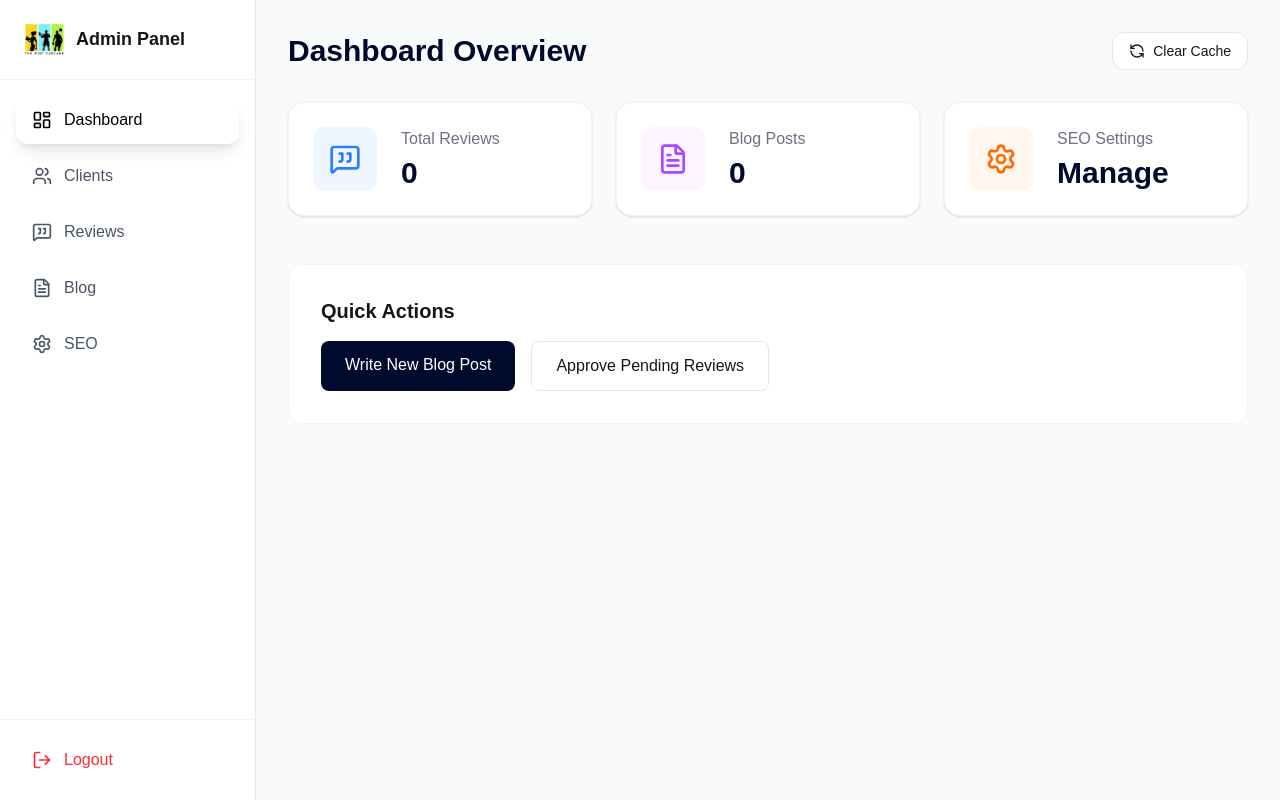
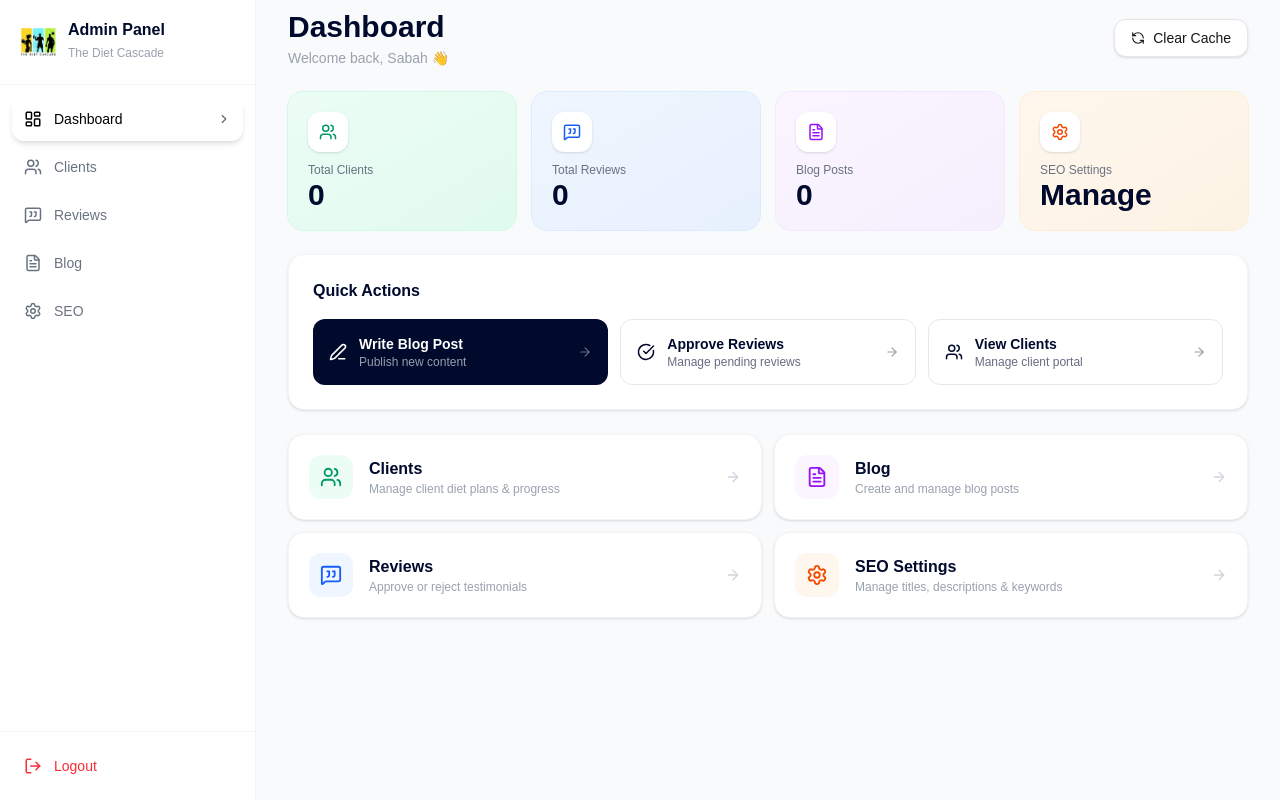
Before and after one commit to saoodghare08/TDC, a Next.js app: page /admin in a window 1280 px wide. Built offline with nearby package versions, Linux system fonts and the light colour scheme; no server answers; the database is empty.

Commit message:
feat: implement initial admin dashboard with a shared layout, navigation, and core statistics page.

```diff
--- a/app/admin/layout.jsx
+++ b/app/admin/layout.jsx
@@ -5,7 +5,7 @@ import { usePathname } from 'next/navigation';
 import { createClient } from '@/utils/supabase/client';
 import { useRouter } from 'next/navigation';
 import { useState } from 'react';
-import { LayoutDashboard, MessageSquareQuote, FileText, Settings, LogOut, Menu, X, Users } from 'lucide-react';
+import { LayoutDashboard, MessageSquareQuote, FileText, Settings, LogOut, Menu, X, Users, ChevronRight } from 'lucide-react';
 import clsx from 'clsx';
 import Image from 'next/image';
 
@@ -25,60 +25,66 @@ export default function AdminLayout({ children }) {
 
     const handleLogout = async () => {
         await supabase.auth.signOut();
-        // Clear the session expiry cookie
         document.cookie = "admin_session_expiry=; expires=Thu, 01 Jan 1970 00:00:00 UTC; path=/;";
         router.push('/admin/login');
         router.refresh();
     };
 
-    // Render login page without the sidebar shell
     if (pathname === '/admin/login') {
         return <>{children}</>;
     }
 
     return (
         <div className="flex h-screen bg-gray-50">
-            {/* Mobile Header */}
-            <div className="md:hidden fixed top-0 left-0 right-0 h-16 bg-white border-b border-gray-200 z-40 flex items-center justify-between px-4">
-                <div className="flex items-center gap-3">
-                    <Image src="/images/logo.png" width={32} height={32} alt="Logo" className="object-contain" />
-                    <span className="font-bold font-heading text-lg">Admin Panel</span>
+
+            {/* ── Mobile top bar ───────────────────────────────────── */}
+            <div className="md:hidden fixed top-0 inset-x-0 h-14 bg-white border-b border-gray-100 z-40 flex items-center justify-between px-4 shadow-sm">
+                <div className="flex items-center gap-2.5">
+                    <Image src="/images/logo.png" width={28} height={28} alt="Logo" className="object-contain" />
+                    <span className="font-bold font-heading text-base text-heading">Admin Panel</span>
                 </div>
                 <button
                     onClick={() => setIsSidebarOpen(true)}
-                    className="p-2 text-gray-600 hover:bg-gray-100 rounded-lg"
+                    className="p-2 text-gray-600 hover:bg-gray-100 rounded-xl transition"
+                    aria-label="Open menu"
                 >
-                    <Menu size={24} />
+                    <Menu size={22} />
                 </button>
             </div>
 
-            {/* Overlay */}
+            {/* ── Overlay ──────────────────────────────────────────── */}
             {isSidebarOpen && (
                 <div
-                    className="fixed inset-0 bg-black/50 z-40 md:hidden"
+                    className="fixed inset-0 bg-black/40 backdrop-blur-sm z-40 md:hidden"
                     onClick={() => setIsSidebarOpen(false)}
                 />
             )}
 
-            {/* Sidebar */}
+            {/* ── Sidebar ──────────────────────────────────────────── */}
             <aside className={clsx(
-                "fixed inset-y-0 left-0 z-50 w-64 bg-white border-r border-gray-200 flex flex-col transition-transform duration-300 ease-in-out md:translate-x-0 md:static",
+                "fixed inset-y-0 left-0 z-50 w-64 bg-white border-r border-gray-100 flex flex-col transition-transform duration-300 ease-in-out md:translate-x-0 md:static shadow-xl md:shadow-none",
                 isSidebarOpen ? "translate-x-0" : "-translate-x-full"
             )}>
-                <div className="p-6 border-b border-gray-100 flex items-center justify-between">
+                {/* Logo */}
+                <div className="p-5 border-b border-gray-100 flex items-center justify-between">
                     <div className="flex items-center gap-3">
-                        <Image src="/images/logo.png" width={40} height={40} alt="Logo" className="object-contain" />
-                        <span className="font-bold font-heading text-lg">Admin Panel</span>
+                        <Image src="/images/logo.png" width={36} height={36} alt="Logo" className="object-contain" />
+                        <div>
+                            <span className="font-bold font-heading text-base text-heading block leading-tight">Admin Panel</span>
+                            <span className="text-xs text-gray-400">The Diet Cascade</span>
+                        </div>
                     </div>
                     <button
                         onClick={() => setIsSidebarOpen(false)}
-                        className="p-2 text-gray-500 hover:bg-gray-100 rounded-lg md:hidden"
+                        className="p-1.5 text-gray-400 hover:bg-gray-100 rounded-lg md:hidden transition"
+                        aria-label="Close menu"
                     >
-                        <X size={20} />
+                        <X size={18} />
                     </button>
                 </div>
 
-                <nav className="flex-1 p-4 space-y-2">
+                {/* Nav */}
+                <nav className="flex-1 p-3 space-y-1 overflow-y-auto">
                     {navItems.map((item) => {
                         const Icon = item.icon;
                         const isActive = pathname === item.href;
@@ -86,34 +92,36 @@ export default function AdminLayout({ children }) {
                             <Link
                                 key={item.href}
                                 href={item.href}
-                                onClick={() => setIsSidebarOpen(false)} // Close on navigate
+                                onClick={() => setIsSidebarOpen(false)}
                                 className={clsx(
-                                    "flex items-center gap-3 px-4 py-3 rounded-xl transition-all font-medium",
+                                    "flex items-center gap-3 px-3 py-3 rounded-xl transition-all font-medium text-sm group",
                                     isActive
-                                        ? "bg-primary text-black shadow-lg shadow-primary/20"
-                                        : "text-gray-600 hover:bg-gray-100 hover:text-heading"
+                                        ? "bg-primary text-black shadow-md shadow-primary/20"
+                                        : "text-gray-500 hover:bg-gray-50 hover:text-heading"
                                 )}
                             >
-                                <Icon size={20} />
-                                {item.label}
+                                <Icon size={18} />
+                                <span className="flex-1">{item.label}</span>
+                                {isActive && <ChevronRight size={14} className="opacity-60" />}
                             </Link>
                         );
                     })}
                 </nav>
 
-                <div className="p-4 border-t border-gray-100">
+                {/* Logout */}
+                <div className="p-3 border-t border-gray-100">
                     <button
                         onClick={handleLogout}
-                        className="flex items-center gap-3 px-4 py-3 rounded-xl text-red-500 hover:bg-red-50 w-full transition-colors font-medium"
+                        className="flex items-center gap-3 px-3 py-3 rounded-xl text-red-500 hover:bg-red-50 w-full transition-colors font-medium text-sm"
                     >
-                        <LogOut size={20} />
+                        <LogOut size={18} />
                         Logout
                     </button>
                 </div>
             </aside>
 
-            {/* Main Content */}
-            <main className="flex-1 overflow-y-auto p-4 md:p-8 pt-20 md:pt-8">
+            {/* ── Main ─────────────────────────────────────────────── */}
+            <main className="flex-1 overflow-y-auto pt-14 md:pt-0 p-4 md:p-8">
                 {children}
             </main>
         </div>
--- a/app/admin/page.jsx
+++ b/app/admin/page.jsx
@@ -2,24 +2,36 @@
 
 import { useState, useEffect } from 'react';
 import { createClient } from '@/utils/supabase/client';
-import { MessageSquareQuote, FileText, Settings, Users } from 'lucide-react';
+import {
+    MessageSquareQuote, FileText, Settings, Users,
+    RefreshCcw, PenLine, CheckCircle, ArrowRight
+} from 'lucide-react';
 import Link from 'next/link';
 import clsx from 'clsx';
-
 import { clearGlobalCache } from './actions';
-import { RefreshCcw } from 'lucide-react';
 
 export default function AdminDashboard() {
-    const [stats, setStats] = useState({ reviews: 0, posts: 0 });
+    const [stats, setStats] = useState({ reviews: 0, posts: 0, clients: 0 });
     const [clearing, setClearing] = useState(false);
     const [message, setMessage] = useState(null);
     const supabase = createClient();
 
     useEffect(() => {
         async function fetchStats() {
-            const { count: reviewCount } = await supabase.from('reviews').select('*', { count: 'exact', head: true });
-            const { count: postCount } = await supabase.from('posts').select('*', { count: 'exact', head: true });
-            setStats({ reviews: reviewCount || 0, posts: postCount || 0 });
+            const [
+                { count: reviewCount },
+                { count: postCount },
+                { count: clientCount }
+            ] = await Promise.all([
+                supabase.from('reviews').select('*', { count: 'exact', head: true }),
+                supabase.from('posts').select('*', { count: 'exact', head: true }),
+                supabase.from('clients').select('*', { count: 'exact', head: true }),
+            ]);
+            setStats({
+                reviews: reviewCount || 0,
+                posts: postCount || 0,
+                clients: clientCount || 0,
+            });
         }
         fetchStats();
     }, []);
@@ -33,61 +45,193 @@ export default function AdminDashboard() {
         setTimeout(() => setMessage(null), 3000);
     };
 
-    const cards = [
-        { label: 'Total Reviews', value: stats.reviews, icon: MessageSquareQuote, color: 'text-blue-500', bg: 'bg-blue-50', link: '/admin/reviews' },
-        { label: 'Blog Posts', value: stats.posts, icon: FileText, color: 'text-purple-500', bg: 'bg-purple-50', link: '/admin/blog' },
-        { label: 'SEO Settings', value: 'Manage', icon: Settings, color: 'text-orange-500', bg: 'bg-orange-50', link: '/admin/seo' },
+    const statCards = [
+        {
+            label: 'Total Clients',
+            value: stats.clients,
+            icon: Users,
+            color: 'text-emerald-600',
+            bg: 'from-emerald-50 to-emerald-100/60',
+            ring: 'ring-emerald-100',
+            link: '/admin/clients',
+        },
+        {
+            label: 'Total Reviews',
+            value: stats.reviews,
+            icon: MessageSquareQuote,
+            color: 'text-blue-600',
+            bg: 'from-blue-50 to-blue-100/60',
+            ring: 'ring-blue-100',
+            link: '/admin/reviews',
+        },
+        {
+            label: 'Blog Posts',
+            value: stats.posts,
+            icon: FileText,
+            color: 'text-purple-600',
+            bg: 'from-purple-50 to-purple-100/60',
+            ring: 'ring-purple-100',
+            link: '/admin/blog',
+        },
+        {
+            label: 'SEO Settings',
+            value: 'Manage',
+            icon: Settings,
+            color: 'text-orange-600',
+            bg: 'from-orange-50 to-orange-100/60',
+            ring: 'ring-orange-100',
+            link: '/admin/seo',
+        },
+    ];
+
+    const quickActions = [
+        {
+            label: 'Write Blog Post',
+            desc: 'Publish new content',
+            href: '/admin/blog/create',
+            icon: PenLine,
+            accent: 'bg-heading text-white hover:bg-heading/90',
+        },
+        {
+            label: 'Approve Reviews',
+            desc: 'Manage pending reviews',
+            href: '/admin/reviews',
+            icon: CheckCircle,
+            accent: 'bg-white text-heading border border-gray-200 hover:bg-gray-50',
+        },
+        {
+            label: 'View Clients',
+            desc: 'Manage client portal',
+            href: '/admin/clients',
+            icon: Users,
+            accent: 'bg-white text-heading border border-gray-200 hover:bg-gray-50',
+        },
     ];
 
     return (
-        <div>
-            <div className="flex justify-between items-center mb-8">
-                <h1 className="text-3xl font-bold text-heading">Dashboard Overview</h1>
-                <div className="flex items-center gap-4">
+        <div className="max-w-5xl mx-auto space-y-6">
+
+            {/* ── Header ───────────────────────────────────────── */}
+            <div className="flex flex-col gap-3 sm:flex-row sm:items-center sm:justify-between pt-2">
+                <div>
+                    <h1 className="text-2xl md:text-3xl font-bold text-heading leading-tight">Dashboard</h1>
+                    <p className="text-sm text-gray-400 mt-0.5">Welcome back, Sabah 👋</p>
+                </div>
+
+                <div className="flex items-center gap-3">
                     {message && (
-                        <span className="text-sm font-medium text-green-600 animate-in fade-in slide-in-from-right-4">
-                            {message}
+                        <span className="text-xs font-semibold text-green-600 bg-green-50 px-3 py-1.5 rounded-full animate-in fade-in slide-in-from-right-4">
+                            ✓ {message}
                         </span>
                     )}
                     <button
                         onClick={handleClearCache}
                         disabled={clearing}
-                        className="flex items-center gap-2 px-4 py-2 bg-white border border-gray-200 rounded-xl hover:bg-gray-50 transition-all font-medium text-sm disabled:opacity-50"
+                        className="flex items-center gap-2 px-4 py-2 bg-white border border-gray-200 rounded-xl hover:bg-gray-50 transition font-medium text-sm disabled:opacity-50 shadow-sm"
                     >
-                        <RefreshCcw size={16} className={clearing ? "animate-spin" : ""} />
-                        {clearing ? 'Clearing...' : 'Clear Cache'}
+                        <RefreshCcw size={14} className={clearing ? 'animate-spin' : ''} />
+                        {clearing ? 'Clearing…' : 'Clear Cache'}
                     </button>
                 </div>
             </div>
 
-            <div className="grid md:grid-cols-3 gap-6">
-                {cards.map((card, i) => {
+            {/* ── Stat Cards ───────────────────────────────────── */}
+            <div className="grid grid-cols-2 lg:grid-cols-4 gap-3 md:gap-4">
+                {statCards.map((card) => {
                     const Icon = card.icon;
                     return (
-                        <Link key={i} href={card.link} className="bg-white p-6 rounded-2xl border border-gray-100 shadow-sm hover:shadow-md transition-shadow flex items-center gap-6 group">
-                            <div className={clsx("w-16 h-16 rounded-xl flex items-center justify-center transition-transform group-hover:scale-110", card.bg, card.color)}>
-                                <Icon size={32} />
+                        <Link
+                            key={card.label}
+                            href={card.link}
+                            className={clsx(
+                                "group bg-linear-to-br rounded-2xl p-4 md:p-5 ring-1 transition-all hover:shadow-md hover:-translate-y-0.5 active:scale-95",
+                                card.bg, card.ring
+                            )}
+                        >
+                            <div className={clsx("w-8 h-8 md:w-10 md:h-10 flex items-center justify-center rounded-xl bg-white shadow-sm mb-3 transition-transform group-hover:scale-110", card.color)}>
+                                <Icon size={18} />
                             </div>
-                            <div>
-                                <p className="text-gray-500 font-medium mb-1">{card.label}</p>
-                                <h3 className="text-3xl font-bold text-heading">{card.value}</h3>
-                            </div>
+                            <p className="text-xs font-medium text-gray-500 mb-1 leading-none">{card.label}</p>
+                            <p className="text-2xl md:text-3xl font-bold text-heading leading-none">{card.value}</p>
                         </Link>
-                    )
+                    );
                 })}
             </div>
 
-            <div className="mt-12 bg-white rounded-2xl p-8 border border-gray-100">
-                <h2 className="text-xl font-bold mb-4">Quick Actions</h2>
-                <div className="flex gap-4">
-                    <Link href="/admin/blog/create" className="px-6 py-3 bg-heading text-white rounded-lg hover:opacity-90 transition">
-                        Write New Blog Post
-                    </Link>
-                    <Link href="/admin/reviews" className="px-6 py-3 border border-gray-200 rounded-lg hover:bg-gray-50 transition">
-                        Approve Pending Reviews
-                    </Link>
+            {/* ── Quick Actions ─────────────────────────────────── */}
+            <div className="bg-white border border-gray-100 rounded-2xl p-5 md:p-6 shadow-sm">
+                <h2 className="text-base font-bold text-heading mb-4">Quick Actions</h2>
+                <div className="grid grid-cols-1 sm:grid-cols-3 gap-3">
+                    {quickActions.map((action) => {
+                        const Icon = action.icon;
+                        return (
+                            <Link
+                                key={action.label}
+                                href={action.href}
+                                className={clsx(
+                                    "flex items-center gap-3 px-4 py-3.5 rounded-xl transition-all font-medium text-sm group",
+                                    action.accent
+                                )}
+                            >
+                                <Icon size={18} className="shrink-0" />
+                                <div className="flex-1 min-w-0">
+                                    <p className="font-semibold truncate">{action.label}</p>
+                                    <p className="text-xs opacity-60 truncate">{action.desc}</p>
+                                </div>
+                                <ArrowRight size={14} className="shrink-0 opacity-40 group-hover:opacity-80 group-hover:translate-x-0.5 transition-all" />
+                            </Link>
+                        );
+                    })}
                 </div>
             </div>
+
+            {/* ── Section Links Grid ──────────────────────────── */}
+            <div className="grid grid-cols-1 sm:grid-cols-2 gap-3">
+                <Link href="/admin/clients" className="group bg-white border border-gray-100 rounded-2xl p-5 flex items-center gap-4 hover:shadow-md transition-all hover:-translate-y-0.5 active:scale-[0.98] shadow-sm">
+                    <div className="w-11 h-11 rounded-xl bg-emerald-50 flex items-center justify-center text-emerald-600 transition-transform group-hover:scale-110">
+                        <Users size={22} />
+                    </div>
+                    <div className="flex-1 min-w-0">
+                        <p className="font-bold text-heading">Clients</p>
+                        <p className="text-xs text-gray-400">Manage client diet plans & progress</p>
+                    </div>
+                    <ArrowRight size={16} className="text-gray-300 group-hover:text-gray-500 group-hover:translate-x-0.5 transition-all" />
+                </Link>
+
+                <Link href="/admin/blog" className="group bg-white border border-gray-100 rounded-2xl p-5 flex items-center gap-4 hover:shadow-md transition-all hover:-translate-y-0.5 active:scale-[0.98] shadow-sm">
+                    <div className="w-11 h-11 rounded-xl bg-purple-50 flex items-center justify-center text-purple-600 transition-transform group-hover:scale-110">
+                        <FileText size={22} />
+                    </div>
+                    <div className="flex-1 min-w-0">
+                        <p className="font-bold text-heading">Blog</p>
+                        <p className="text-xs text-gray-400">Create and manage blog posts</p>
+                    </div>
+                    <ArrowRight size={16} className="text-gray-300 group-hover:text-gray-500 group-hover:translate-x-0.5 transition-all" />
+                </Link>
+
+                <Link href="/admin/reviews" className="group bg-white border border-gray-100 rounded-2xl p-5 flex items-center gap-4 hover:shadow-md transition-all hover:-translate-y-0.5 active:scale-[0.98] shadow-sm">
+                    <div className="w-11 h-11 rounded-xl bg-blue-50 flex items-center justify-center text-blue-600 transition-transform group-hover:scale-110">
+                        <MessageSquareQuote size={22} />
+                    </div>
+                    <div className="flex-1 min-w-0">
+                        <p className="font-bold text-heading">Reviews</p>
+                        <p className="text-xs text-gray-400">Approve or reject testimonials</p>
+                    </div>
+                    <ArrowRight size={16} className="text-gray-300 group-hover:text-gray-500 group-hover:translate-x-0.5 transition-all" />
+                </Link>
+
+                <Link href="/admin/seo" className="group bg-white border border-gray-100 rounded-2xl p-5 flex items-center gap-4 hover:shadow-md transition-all hover:-translate-y-0.5 active:scale-[0.98] shadow-sm">
+                    <div className="w-11 h-11 rounded-xl bg-orange-50 flex items-center justify-center text-orange-600 transition-transform group-hover:scale-110">
+                        <Settings size={22} />
+                    </div>
+                    <div className="flex-1 min-w-0">
+                        <p className="font-bold text-heading">SEO Settings</p>
+                        <p className="text-xs text-gray-400">Manage titles, descriptions & keywords</p>
+                    </div>
+                    <ArrowRight size={16} className="text-gray-300 group-hover:text-gray-500 group-hover:translate-x-0.5 transition-all" />
+                </Link>
+            </div>
+
         </div>
     );
 }
```
